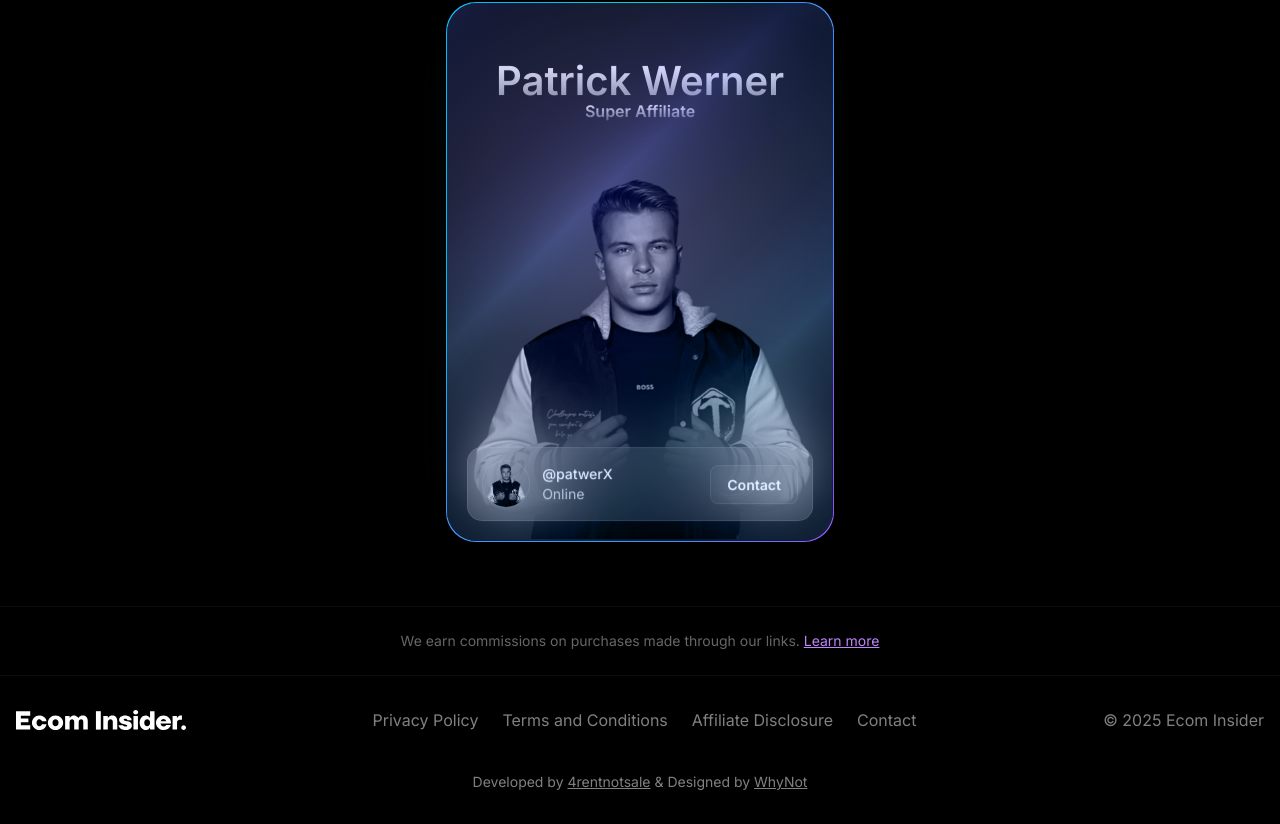
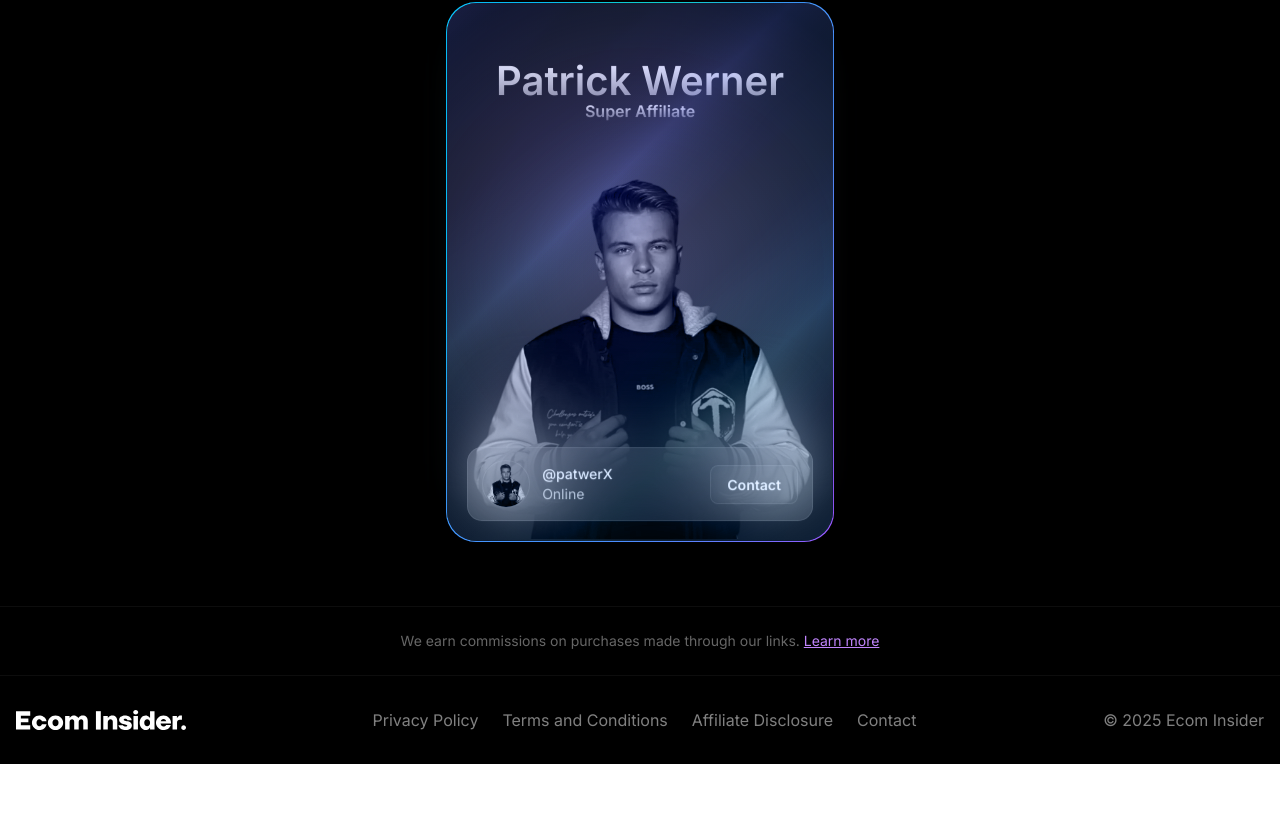
Before and after one commit to fibonacci555/auto-parts-search, a Next.js app: page / in a window 1280 px wide. Shown: the part 8673-9497 px from the top of the page. After the commit the page ends 9437 px from the top, so only its background shows below. Built offline with nearby package versions, Linux system fonts and the light colour scheme.

Commit message:
removed footer

```diff
--- a/ultra-modern-auto-parts-search.tsx
+++ b/ultra-modern-auto-parts-search.tsx
@@ -687,9 +687,7 @@ export default function UltraModernAutoPartsSearch() {
               <div className="text-white/50">© {new Date().getFullYear()} Ecom Insider</div>
             </div>
           </div>
-          <div className="container mx-auto justify-center text-center px-4 text-sm mt-10 text-white/50">
-            <p>Developed by <a href="https://joao-branco-portfolio.vercel.app" target="_blank" className="underline">4rentnotsale</a> & Designed by <a href="https://whynotagency.pt" target="_blank" className="underline">WhyNot</a></p>
-          </div>
+
         </footer>
       </div>
     </div>
```
